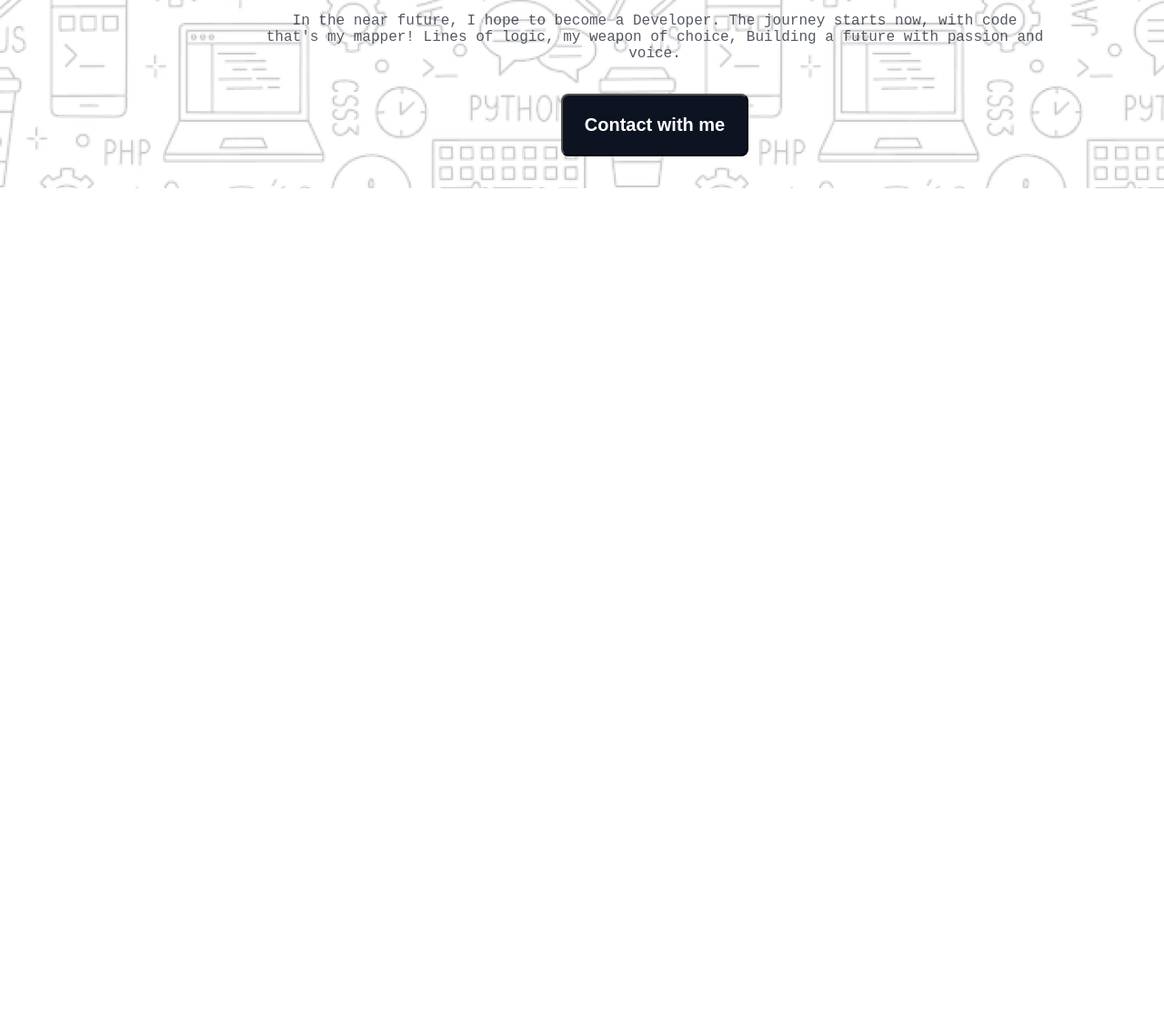
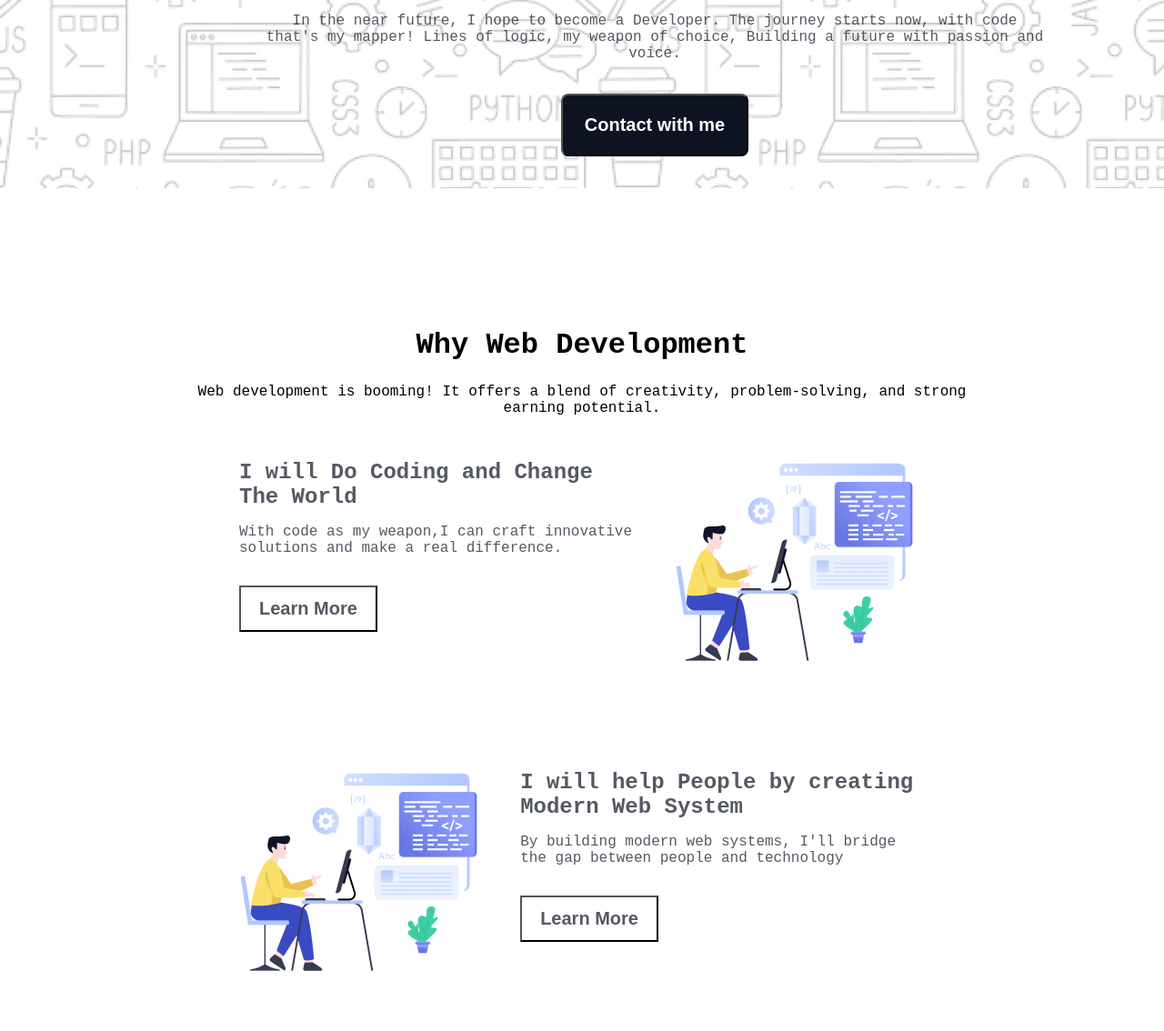
Before and after one commit to jahid-abir/Assignment-01, a plain HTML site: page index.html in a window 1280 px wide. Shown: the part 566-1700 px from the top of the page at 91% size. Before the commit the page ends 800 px from the top, so only its background shows below. Drawn offline with Linux system fonts and the light colour scheme; a web font is replaced by a local one.

Commit message:
development section

```diff
--- a/index.html
+++ b/index.html
@@ -31,7 +31,44 @@
         </section>
     </header>
     <main>
-
+        <section class="development">
+            <div class="development-heading text-centre">
+                <h1>Why Web Development</h1>
+                <p>Web development is booming!  It offers a blend of creativity, problem-solving, and strong earning potential.</p>
+            </div>
+            <div class="development-content">
+                <div class="content">
+                    <div class="content-text">
+                        <h2>I will Do Coding and Change The World</h2>
+                    <p>With code as my weapon,I can craft innovative solutions and make a real difference.</p>
+                    <button class="btn">Learn More</button>
+                    </div>
+                    <div>
+                        <img src="assets/Layer_1.png" alt="">
+                    </div>
+                </div>
+                <div class="content">
+                    <div>
+                        <img src="assets/Layer_1.png" alt="">
+                    </div>
+                    <div class="content-text">
+                        <h2>I will help People by creating Modern Web System</h2>
+                        <p> By building modern web systems, I'll bridge the gap between people and technology</p>
+                        <button class="btn">Learn More</button>
+                    </div>
+                </div>
+                <div class="content">
+                    <div class="content-text">
+                        <h2>Code for Change: Building a Better Future</h2>
+                    <p>Through the power of coding,I can become a world-changer.Every line I write has the potential to solve problems</p>
+                    <button class="btn">Learn More</button>
+                    </div>
+                    <div>
+                        <img src="assets/Group 4.png" alt="">
+                    </div>
+                </div>
+            </div>
+        </section>
     </main>
     <footer>
 
--- a/style/style.css
+++ b/style/style.css
@@ -70,3 +70,41 @@ body {
     border-radius: 8px;
     color: rgb(255, 255, 255);
 }
+/* development section */
+.development{
+    width: 850px;
+    margin: 74px auto;
+    padding: 80px 97px;
+}
+
+.development-heading h1{
+    font-size: 32px;
+    font-weight: 800;
+    margin-bottom: 24px;
+}
+.content{
+    display: flex;
+    padding: 48px;
+    justify-content: space-between;
+}
+.content-text{
+    width: 59%;
+}
+
+.content-text h2{
+    font-size: 24px;
+    font-weight: 700;
+    color: rgba(13, 19, 33, 0.7);
+    margin-bottom: 16px;
+}
+.content-text p{
+    color: rgba(13, 19, 33, 0.7);
+    margin-bottom: 32px;
+}
+.btn{
+    font-size: 20px;
+    font-weight: 600;
+    color: rgba(13, 19, 33, 0.7);
+    padding: 12px 20px;
+    background: none;
+}
```
